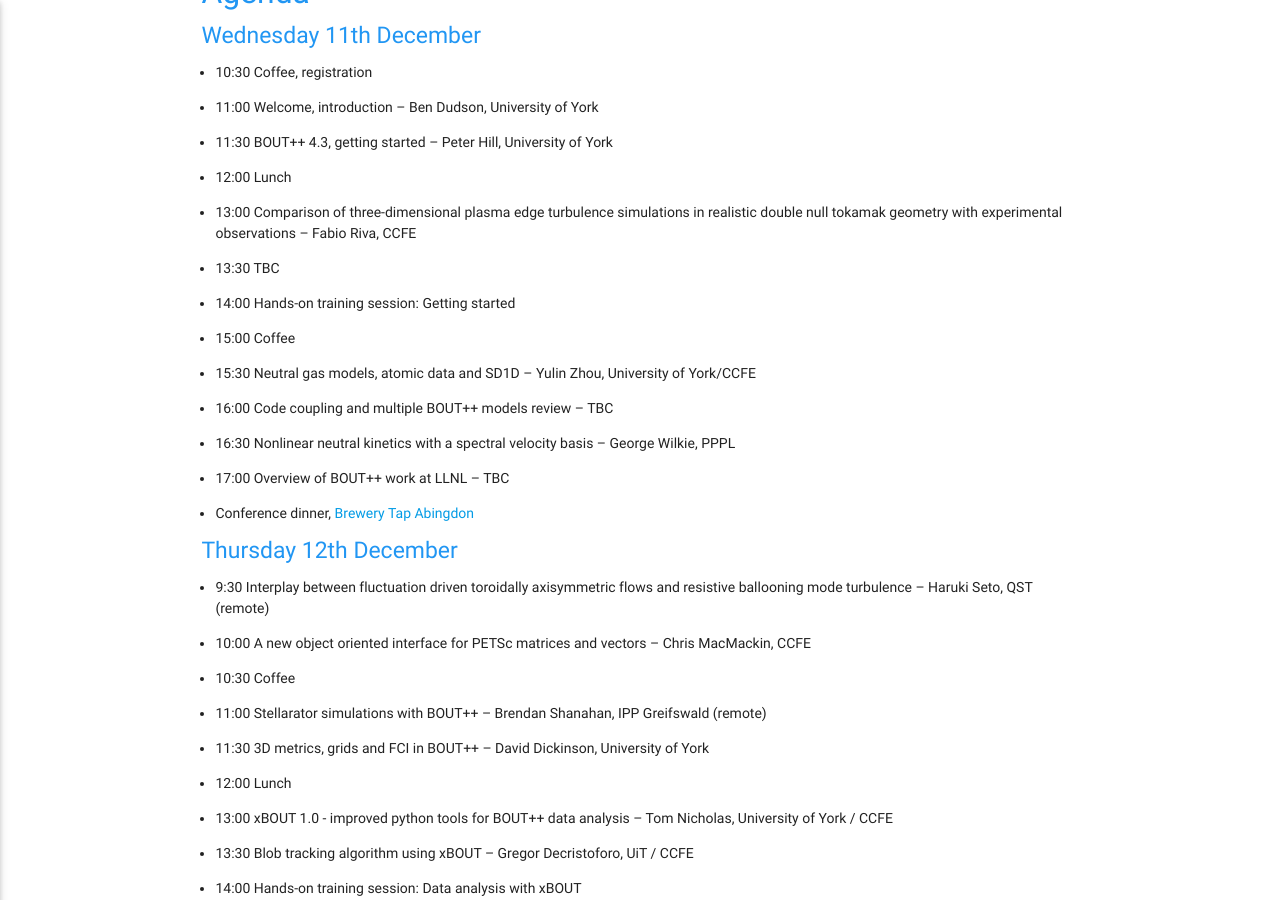
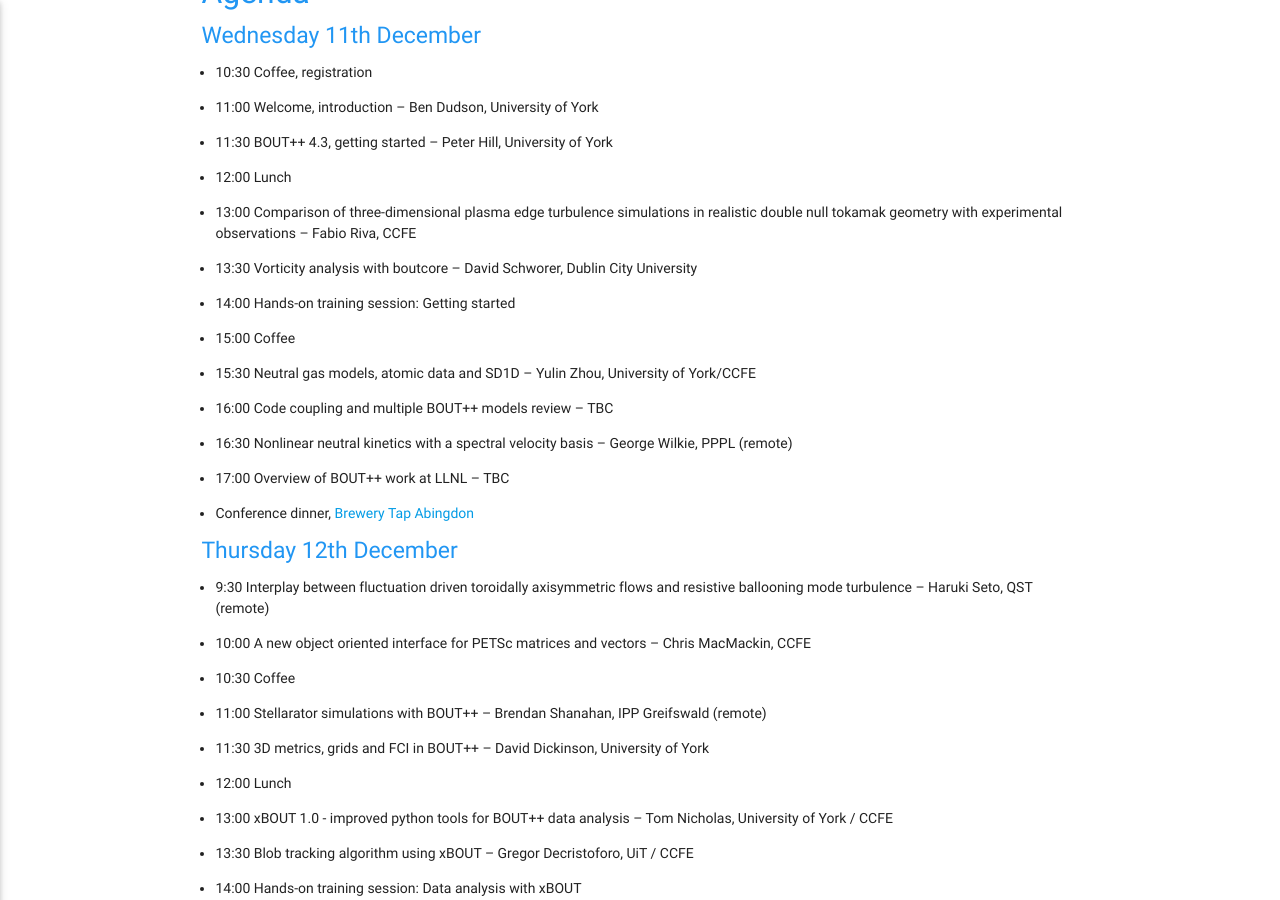
Before and after one commit to boutproject/boutproject.github.io, a Jekyll site: the page built from documentation/workshop2019.markdown, in a window 1280 px wide and 900 px high, scrolled down 548 px. Built offline with Jekyll 4.4.1, drawn with Linux system fonts in a browser that asks for light colours.

Commit message:
Small addition to agenda
Adding D.Schworer's talk, marking G.Wilkie as remote

```diff
--- a/documentation/workshop2019.markdown
+++ b/documentation/workshop2019.markdown
@@ -31,14 +31,14 @@ Talks and outcomes from this workshop will be stored on Zenodo
 * 12:00 Lunch
 
 * 13:00 Comparison of three-dimensional plasma edge turbulence simulations in realistic double null tokamak geometry with experimental observations -- Fabio Riva, CCFE
-* 13:30 TBC
+* 13:30 Vorticity analysis with boutcore -- David Schworer, Dublin City University
 * 14:00 Hands-on training session: Getting started
 
 * 15:00 Coffee
 
 * 15:30 Neutral gas models, atomic data and SD1D -- Yulin Zhou, University of York/CCFE
 * 16:00 Code coupling and multiple BOUT++ models review -- TBC
-* 16:30 Nonlinear neutral kinetics with a spectral velocity basis -- George Wilkie, PPPL
+* 16:30 Nonlinear neutral kinetics with a spectral velocity basis -- George Wilkie, PPPL (remote)
 * 17:00 Overview of BOUT++ work at LLNL -- TBC
 
 * Conference dinner, [Brewery Tap Abingdon](https://www.thebrewerytap.net)
```
